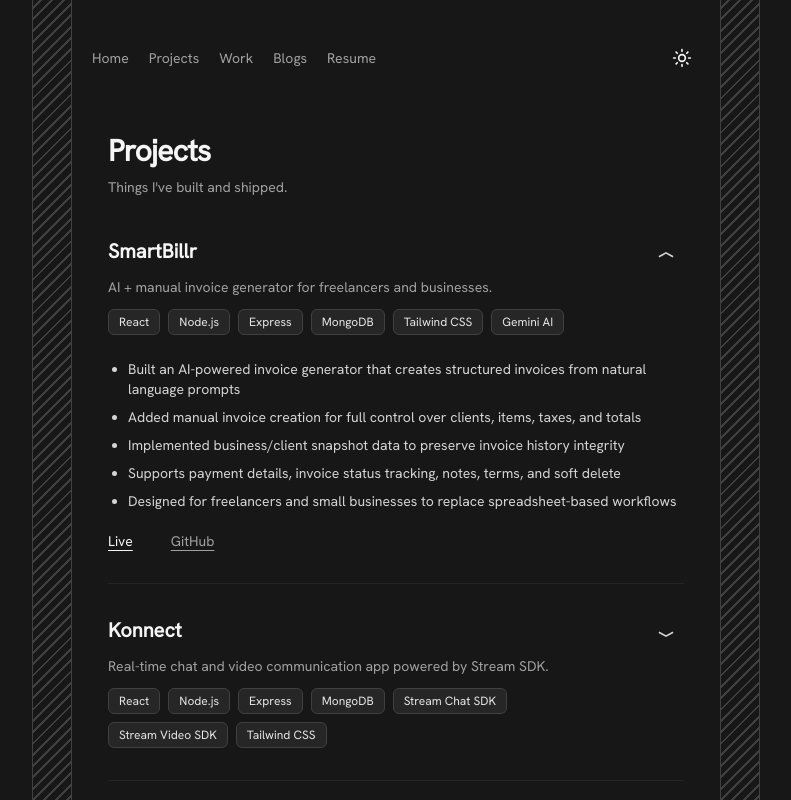
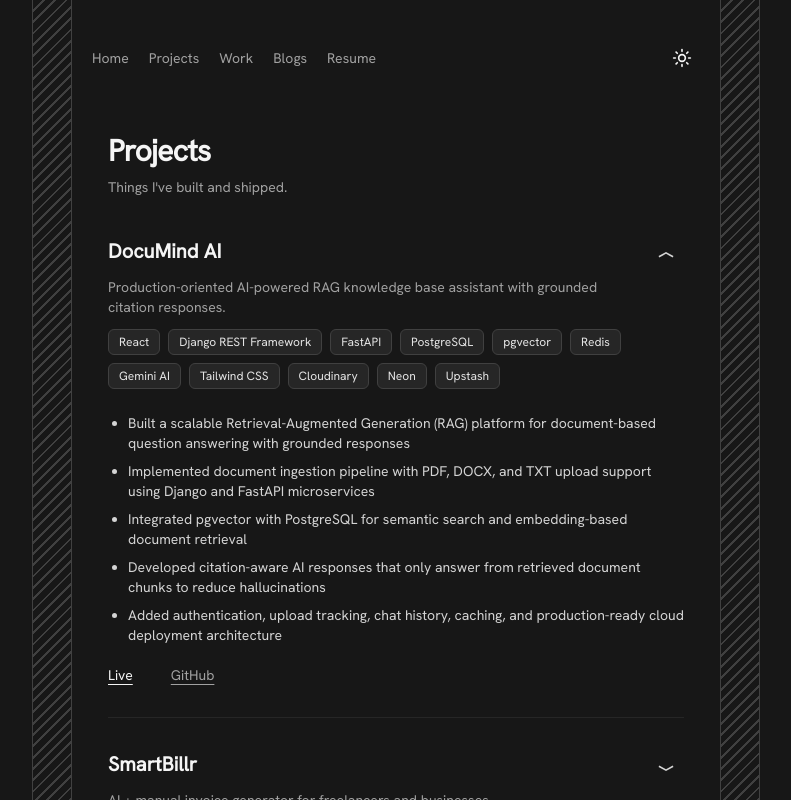
Before and after one commit to Anos714/Anos_Portfolio, a React (Vite) app in the folder portfolio/: page /projects in a window 1280 px wide. Shown: the top 800 px of the page, without its empty margins (244-1035 px from the left). Built offline with nearby package versions, Linux system fonts and the light colour scheme.

Commit message:
feat: add DocuMind AI project to portfolio with detailed description and tech stack

```diff
--- a/portfolio/src/data/project.ts
+++ b/portfolio/src/data/project.ts
@@ -1,4 +1,31 @@
 export const projects = [
+  {
+    title: "DocuMind AI",
+    subheading:
+      "Production-oriented AI-powered RAG knowledge base assistant with grounded citation responses.",
+    techStack: [
+      "React",
+      "Django REST Framework",
+      "FastAPI",
+      "PostgreSQL",
+      "pgvector",
+      "Redis",
+      "Gemini AI",
+      "Tailwind CSS",
+      "Cloudinary",
+      "Neon",
+      "Upstash",
+    ],
+    description: [
+      "Built a scalable Retrieval-Augmented Generation (RAG) platform for document-based question answering with grounded responses",
+      "Implemented document ingestion pipeline with PDF, DOCX, and TXT upload support using Django and FastAPI microservices",
+      "Integrated pgvector with PostgreSQL for semantic search and embedding-based document retrieval",
+      "Developed citation-aware AI responses that only answer from retrieved document chunks to reduce hallucinations",
+      "Added authentication, upload tracking, chat history, caching, and production-ready cloud deployment architecture",
+    ],
+    liveLink: "https://documindai-omega.vercel.app/",
+    githubLink: "https://github.com/Anos714/Assignment/tree/main",
+  },
   {
     title: "SmartBillr",
     subheading: "AI + manual invoice generator for freelancers and businesses.",
--- a/portfolio/src/pages/Home.tsx
+++ b/portfolio/src/pages/Home.tsx
@@ -228,7 +228,7 @@ const Home = () => {
             </div>
           </div>
         </section>
-
+        {/* github contribution calendar */}
         <section>
           <h2 className="mt-15 mb-5 text-sm font-semibold tracking-wider text-neutral-500 uppercase dark:text-neutral-400">
             GitHub Contributions
```
